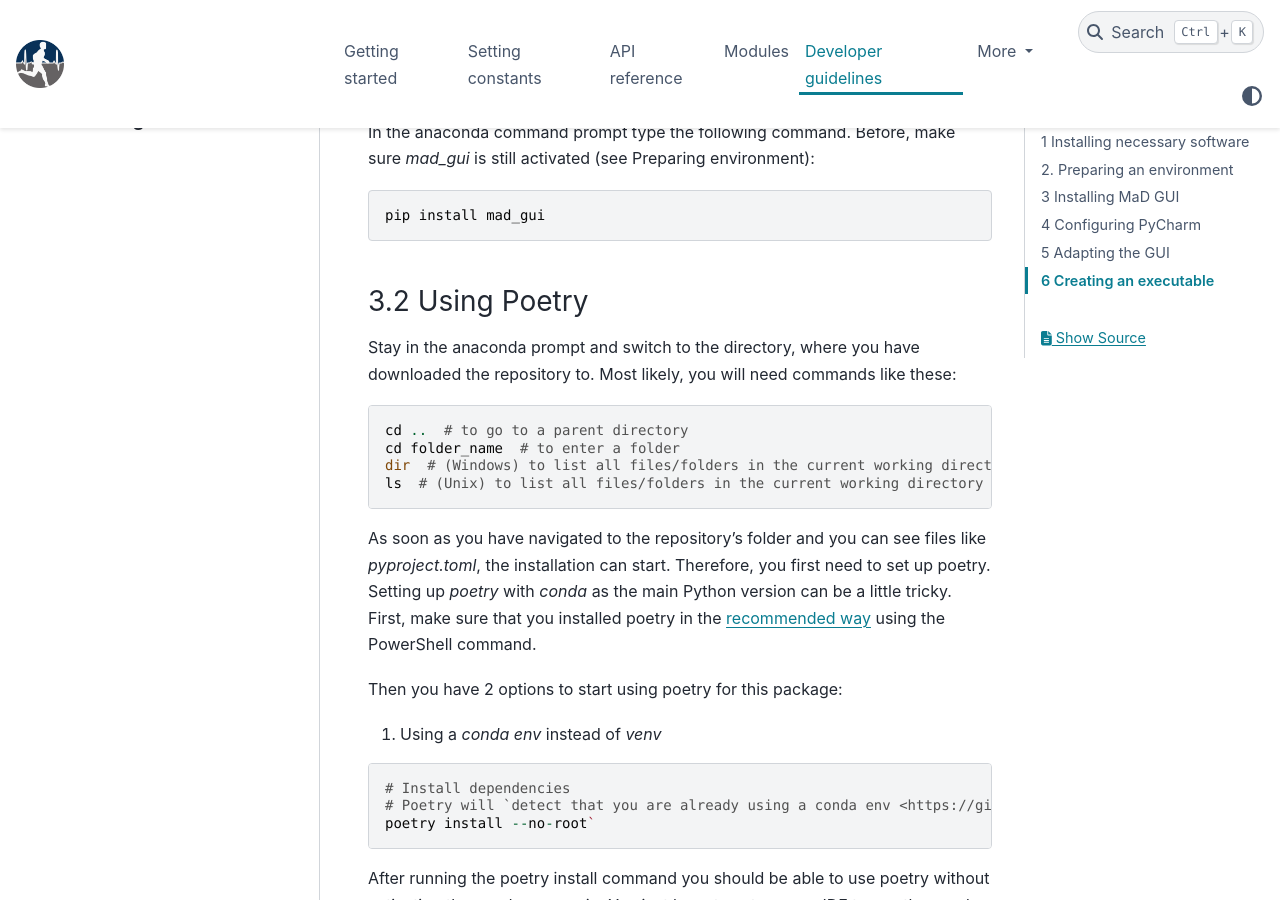
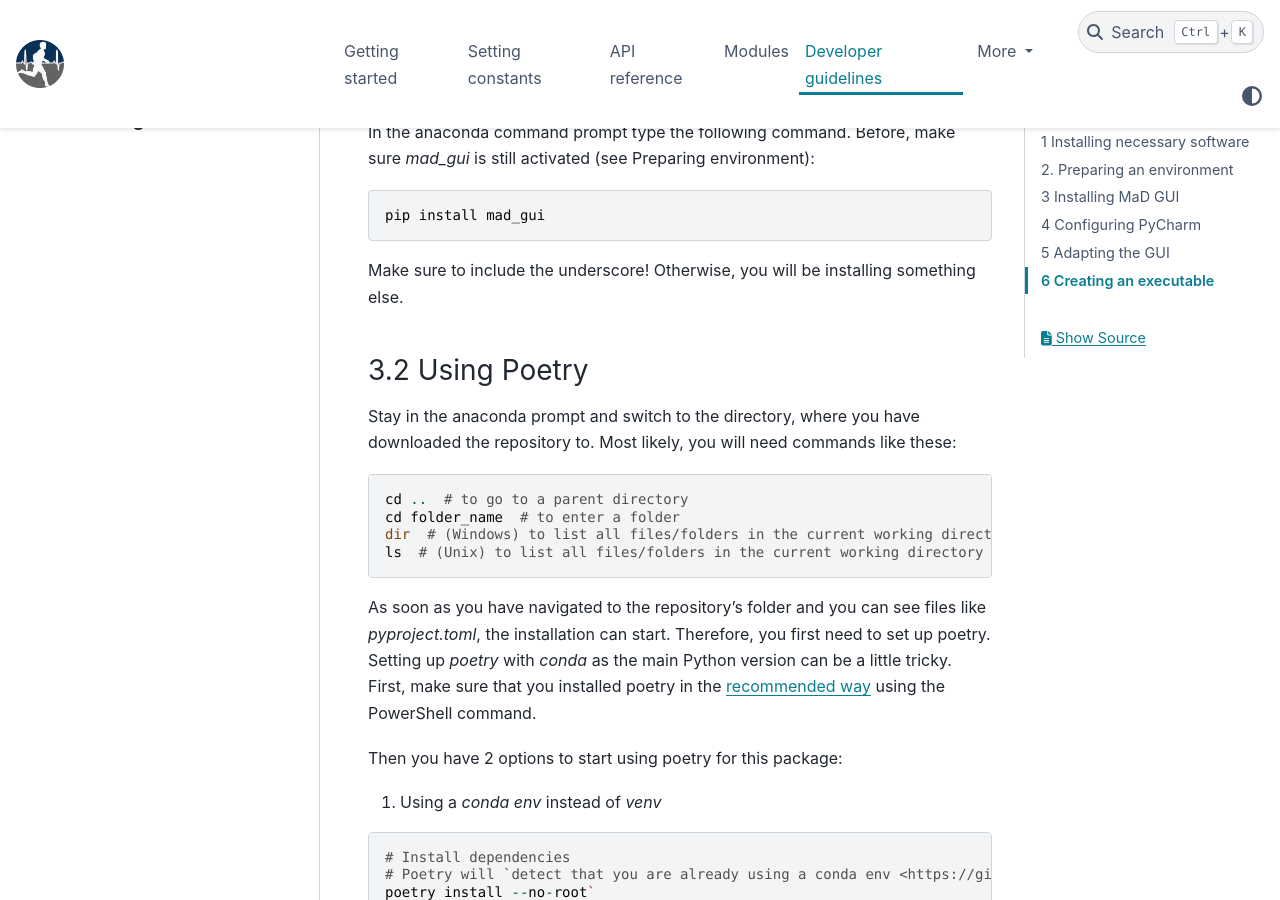
Before and after one commit to mad-lab-fau/mad-gui, a Sphinx documentation site: the page built from docs/developer_guidelines.rst, in a window 1280 px wide and 900 px high, scrolled down 1324 px. Built offline with Sphinx 7.4.7 and the PyData theme 0.15.4, drawn with Linux system fonts in a browser that asks for light colours.

Commit message:
Update developer_guidelines.rst

```diff
--- a/docs/developer_guidelines.rst
+++ b/docs/developer_guidelines.rst
@@ -51,6 +51,9 @@ In the anaconda command prompt type the following command. Before, make sure `ma
 .. code-block::
 
     pip install mad_gui
+
+Make sure to include the underscore!
+Otherwise, you will be installing something else.
 
 3.2 Using Poetry
 ################
```
